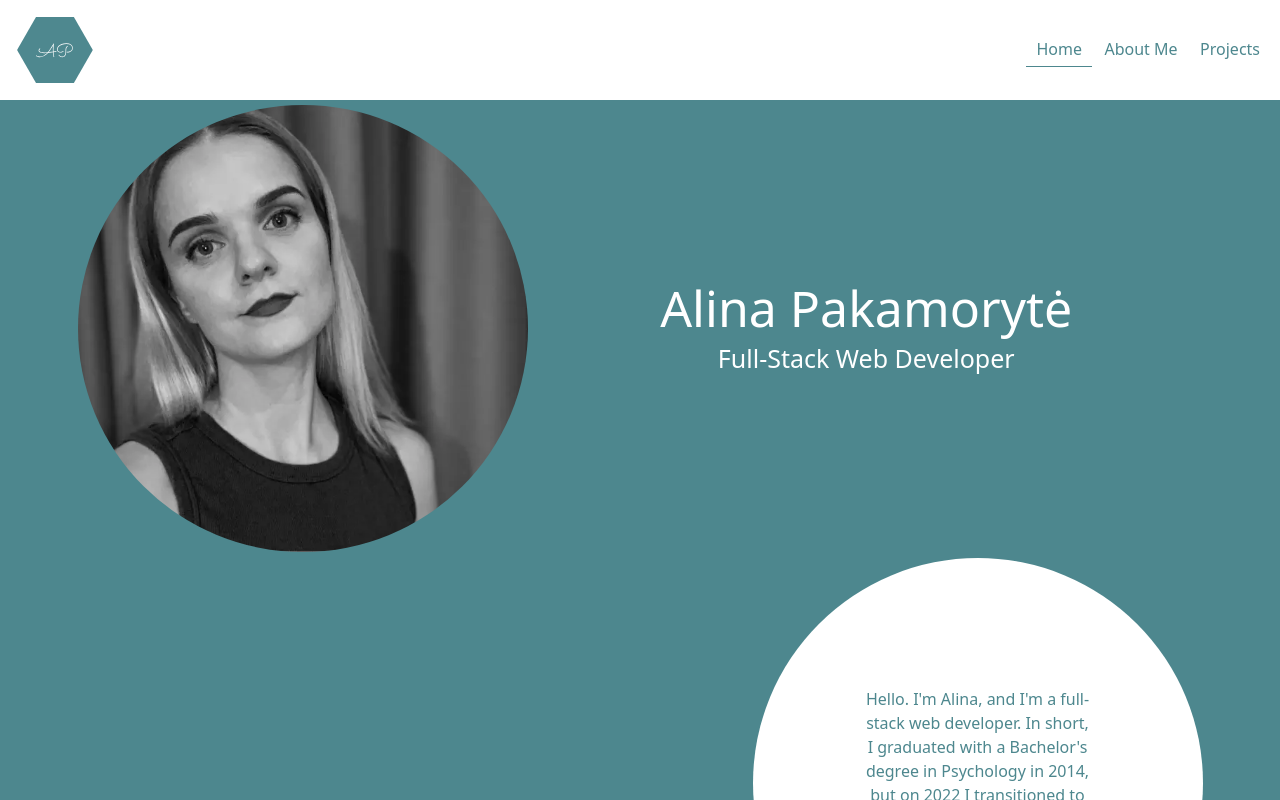
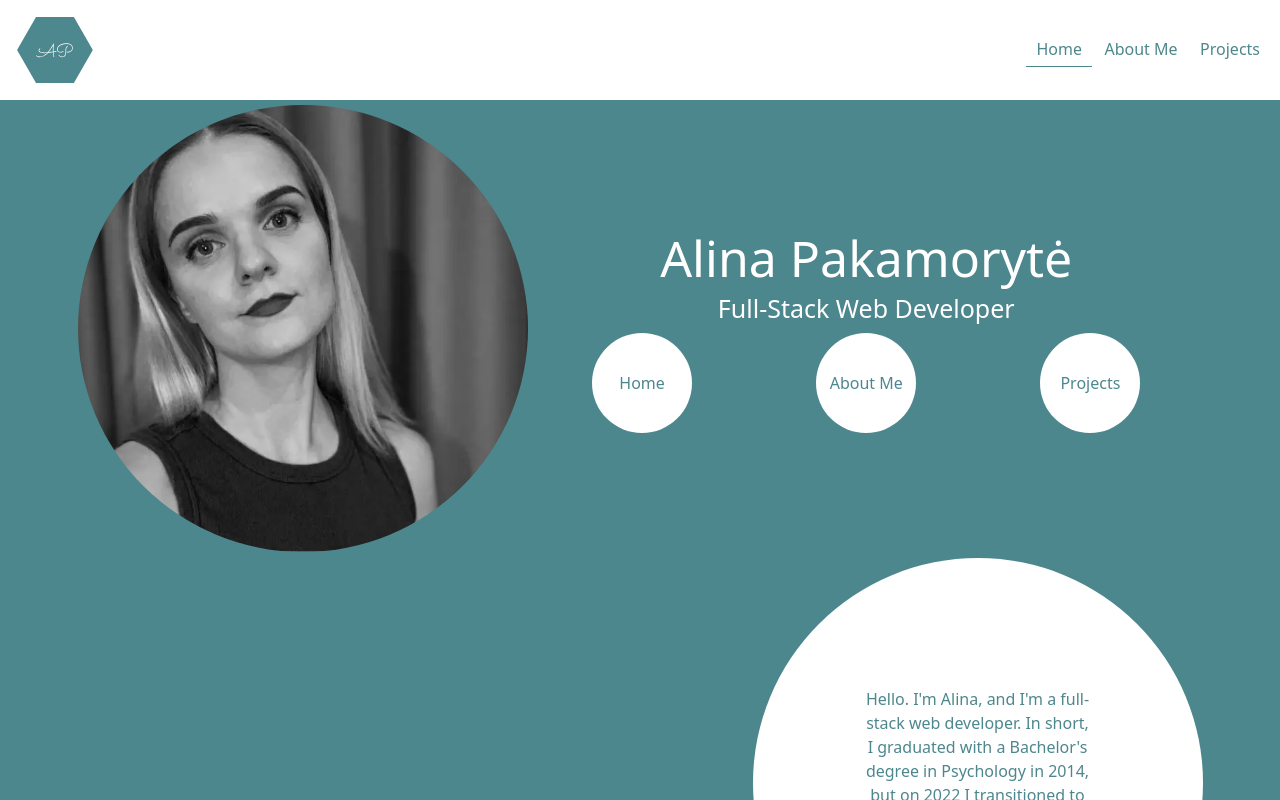
Before and after one commit to alinapak/alinapak-portfolio, a React (Create React App) app: page / in a window 1280 px wide. Shown: the top 800 px of the page. Built offline with nearby package versions, Linux system fonts and the light colour scheme.

Commit message:
animation on home page, active link not blured

```diff
--- a/src/App.css
+++ b/src/App.css
@@ -25,4 +25,24 @@ a:hover {
     "main main main main main"
     "footer footer footer footer footer";
   min-height: 100vh;
+  transition: filter 0.5s ease;
+  background-color: rgb(77, 135, 142) !important;
+  z-index: 1;
+  position: relative;
 }
+
+#root.blur {
+  filter: blur(5px);
+  transition: filter 0.5s ease;
+  position: relative;
+}
+#root.blur ~ .cloned-link {
+  filter: blur(5px);
+}
+.cloned-link.not-blur {
+  filter: blur(0) !important;
+}
+
+.nav-link.not-blur {
+  filter: blur(0) !important;
+}
--- a/src/Components/Content/Projects/Projects.js
+++ b/src/Components/Content/Projects/Projects.js
@@ -17,7 +17,7 @@ function Projects() {
       { type: 'video', src: './videos/ORM-app.mp4', title: 'Personnel Management App', description: 'This PHP project utilizes raw CSS and the PHP Composer library. It incorporates ORM Doctrine for managing database schemas with 1 relationships (1:M), displaying table data and their relations in the browser, implementing CRUD functionalities for employees and projects, and allowing assignment of employees to projects,.', href: 'https://github.com/alinapak/personnelManComposer' },
       { type: 'video', src: './videos/file-browser.mp4', title: 'PHP File Browser App', description: 'This project was created for educational purposes and includes features such as directory and file browsing, folder navigation, directory creation, file deletion, file uploading and downloading, and login authentication using raw CSS and PHP.', href: 'https://github.com/alinapak/fileNav' },
       { type: 'video', src: './videos/vue-form.mp4', title: 'Vue Form App', description: 'Simple CRUD app, created with Vue.js, all data is stored in browser localstorage for saving purposes.', href: "https://github.com/alinapak/VueFormPinia" },
-      ]);
+      ], []);
    // const handleIndicatorClick = (index) => {
    //    setActiveIndex(index);
    // };
@@ -115,9 +115,11 @@ function Projects() {
                         <i className="bi bi-box-arrow-up-right"></i><Link>Visit website</Link>
                      </div>
                   </div>
-                  <video ref={(el) => videoRefs.current[index] = el}
-                     muted controls className="card-img-bottom p-5" src={item.src} type={item.type}
-                  ></video>
+                  <div className="video-wrapper p-5">
+                     <video ref={(el) => videoRefs.current[index] = el}
+                        muted controls className="card-img" src={item.src} type={item.type}
+                     ></video>
+                  </div>
                </div>
             ))}
          </section>
--- a/src/Components/Header/RouteLink.js
+++ b/src/Components/Header/RouteLink.js
@@ -1,25 +1,57 @@
 import { Link, useLocation } from "react-router-dom";
-import { useEffect } from 'react';
+import { useEffect, useRef } from 'react';
 
-function RouteLink({ href, title, key }) {
+function RouteLink({ href, title, key, component }) {
    const location = useLocation();
-   const hash = location.hash
+   const hash = location.hash;
+   const originalLinkRef = useRef(null);
+   const clonedLinkRef = useRef(null);
    useEffect(() => {
       if (hash === '') {
          window.scrollTo({
             top: 0,
-            behavior: 'instant' // change to 'smooth' if you prefer smooth scrolling
+            behavior: 'instant'
          });
       }
    }, [location.pathname]);
+   useEffect(() => {
+      if(component !== 'home') {
+         return
+      }
+      const originalLink = originalLinkRef.current;
+      const clonedLink = originalLink.cloneNode(true);
+
+      clonedLink.style.position = 'absolute';
+      clonedLink.style.top = `${originalLink.getBoundingClientRect().top}px`;
+      clonedLink.style.left = `${originalLink.getBoundingClientRect().left}px`;
+      clonedLink.style.zIndex = 1000;
+      clonedLink.classList.add('cloned-link');
+      document.body.appendChild(clonedLink);
+      clonedLinkRef.current = clonedLink;
+      clonedLink.style.visibility = 'visible';
+      originalLink.style.visibility = 'hidden';
+      clonedLink.addEventListener('mouseleave', (e) => {
+      const root = document.getElementById('root');
+         root.classList.remove('blur');
+         e.target.classList.remove('not-blur')
+      });
+      clonedLink.addEventListener('mouseenter', (e) => {
+         const root = document.getElementById('root');
+            root.classList.add('blur');
+             e.target.classList.add('not-blur')
+         });
+         return () => {
+            clonedLink.remove();
+         };
+   }, [component]);
    // Function to determine if the link is active
    const isActive = (target) => {
       return location.pathname === target.replace('.', "");
    };
    return (
-      <Link className={`nav-link ${isActive(href) ? 'active' : ''}`} to={href} rel="noreferrer" >
-         {title === 'logo' ? <img className="p-2 m-2" src="./Images/logo-svg.svg" alt="Logo" /> : title}
-      </Link >
+         <Link ref={originalLinkRef} className={`nav-link ${isActive(href) ? 'active' : ''}`} to={href} rel="noreferrer" >
+            {title === 'logo' ? <img className="p-2 m-2" src="./Images/logo-svg.svg" alt="Logo" /> : title}
+         </Link >
    )
 }
 
--- a/src/Components/Home/Home.css
+++ b/src/Components/Home/Home.css
@@ -1,5 +1,7 @@
 .home {
    grid-area: main;
+   max-width: 100vw;
+   overflow-x: hidden;
 }
 
 .img-container {
@@ -14,3 +16,72 @@
    height: auto;
    max-width: 45rem
 }
+
+.bubble-wrapper a,
+.cloned-link {
+   width: 10rem;
+   height: 10rem;
+   border-radius: 50%;
+   background-color: white;
+   color: rgb(77, 135, 142) !important;
+   display: flex;
+   align-items: center;
+   justify-content: center;
+   border: solid 1px transparent;
+   transition: transform 0.5s ease, filter 0.5s ease;
+}
+
+.bubble-wrapper a:hover,.cloned-link:hover {
+   background-color: rgb(77, 135, 142);
+   color: white !important;
+   border: solid 1px white;
+   transform: scale(1.2);
+}
+
+.img-container.animate-from-left {
+   animation: animateFromLeft 1s forwards;
+}
+
+@keyframes animateFromLeft {
+   0% {
+      transform: translateX(-100%);
+      opacity: 0;
+   }
+
+   100% {
+      transform: translateX(0);
+      opacity: 1;
+   }
+}
+
+.animate-fade-in {
+   opacity: 0;
+   /* Initial opacity */
+   animation: fadeIn 1s forwards;
+}
+
+@keyframes fadeIn {
+   0% {
+      opacity: 0;
+   }
+
+   100% {
+      opacity: 1;
+   }
+}
+
+.bubble-content.animate-from-right {
+   animation: animateFromRight 1s forwards;
+}
+
+@keyframes animateFromRight {
+   0% {
+      transform: translateX(100%);
+      opacity: 0;
+   }
+
+   100% {
+      transform: translateX(0);
+      opacity: 1;
+   }
+}
--- a/src/Components/Home/Home.js
+++ b/src/Components/Home/Home.js
@@ -1,19 +1,30 @@
 import './Home.css'
+import RouteLink from '../Header/RouteLink';
 
 function Home() {
+   const links = [
+      { href: './', title: 'Home' },
+      { href: './about', title: 'About Me' },
+      { href: './projects', title: 'Projects' }
+   ];
    return (
       <div className="home">
          <section className="pt-2 container d-flex align-items-center flex-wrap gap-1">
-            <div className="img-container align-self-start me-auto">
+            <div className="img-container align-self-start me-auto animate-from-left">
                <img src="./Images/as.webp" alt="Me" />
             </div>
-            <div className="d-flex flex-column text-center text-white flex-grow-1">
+            <div className="d-flex flex-column text-center text-white flex-grow-1 animate-fade-in">
                <h1 className="display-1">
                   Alina Pakamorytė
                </h1>
                <p className="display-6">Full-Stack Web Developer</p>
+               <div className="bubble-wrapper d-flex justify-content-around">
+                  {links.map((link, index) => (
+                     < RouteLink component={'home'} key={index} href={link.href} title={link.title} />
+                  ))}
+               </div>
             </div>
-            <div className="align-self-end bubble-content ms-auto"><p>
+            <div className="align-self-end bubble-content animate-from-right ms-auto"><p className="animate-fade-in">
                Hello. I'm Alina, and I'm a full-stack web developer. In short, I graduated with a Bachelor's degree in Psychology in 2014, but on 2022 I transitioned to become a PHP Developer at the Baltic Institute of Technology.
             </p></div>
          </section>
```
